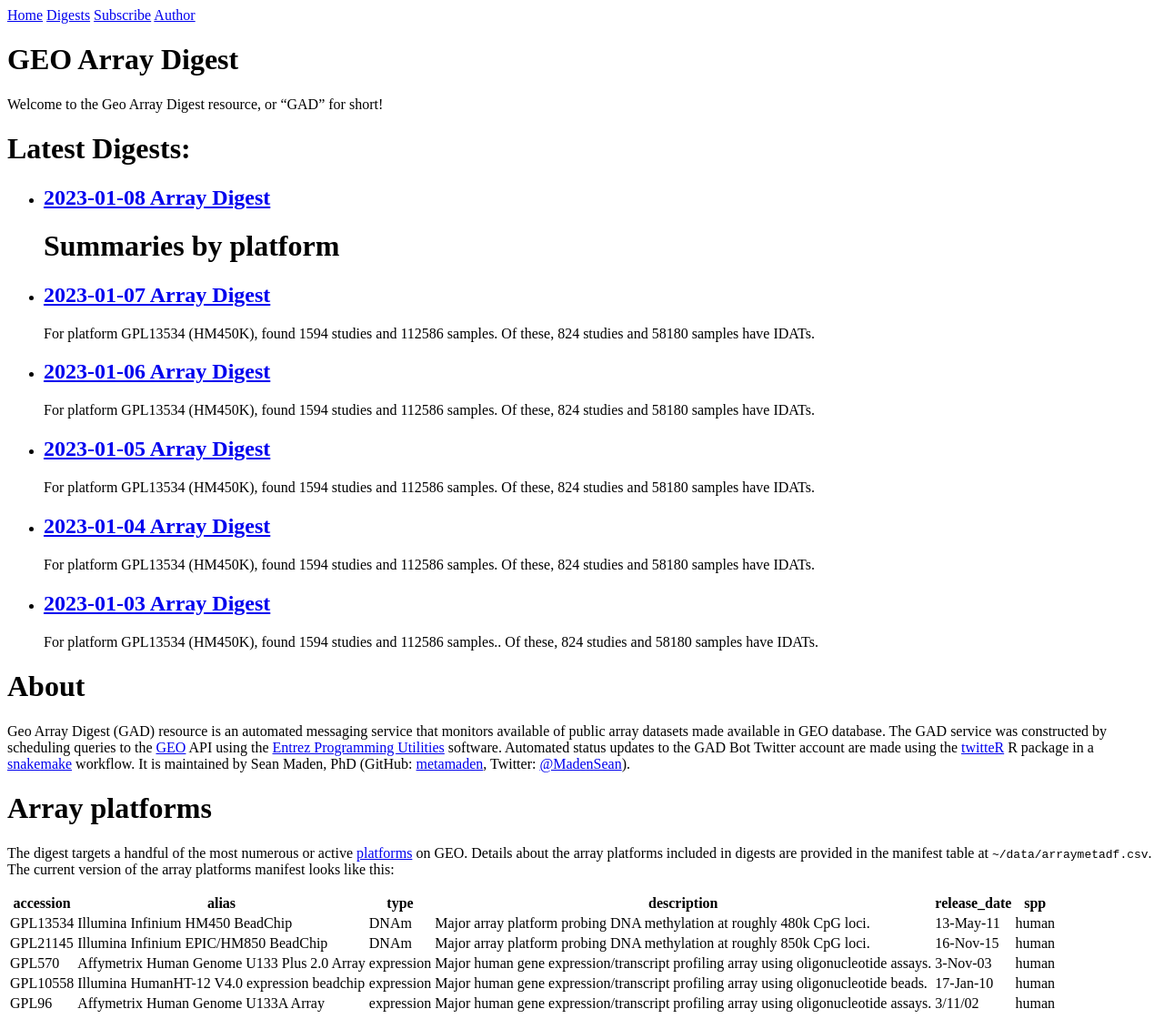
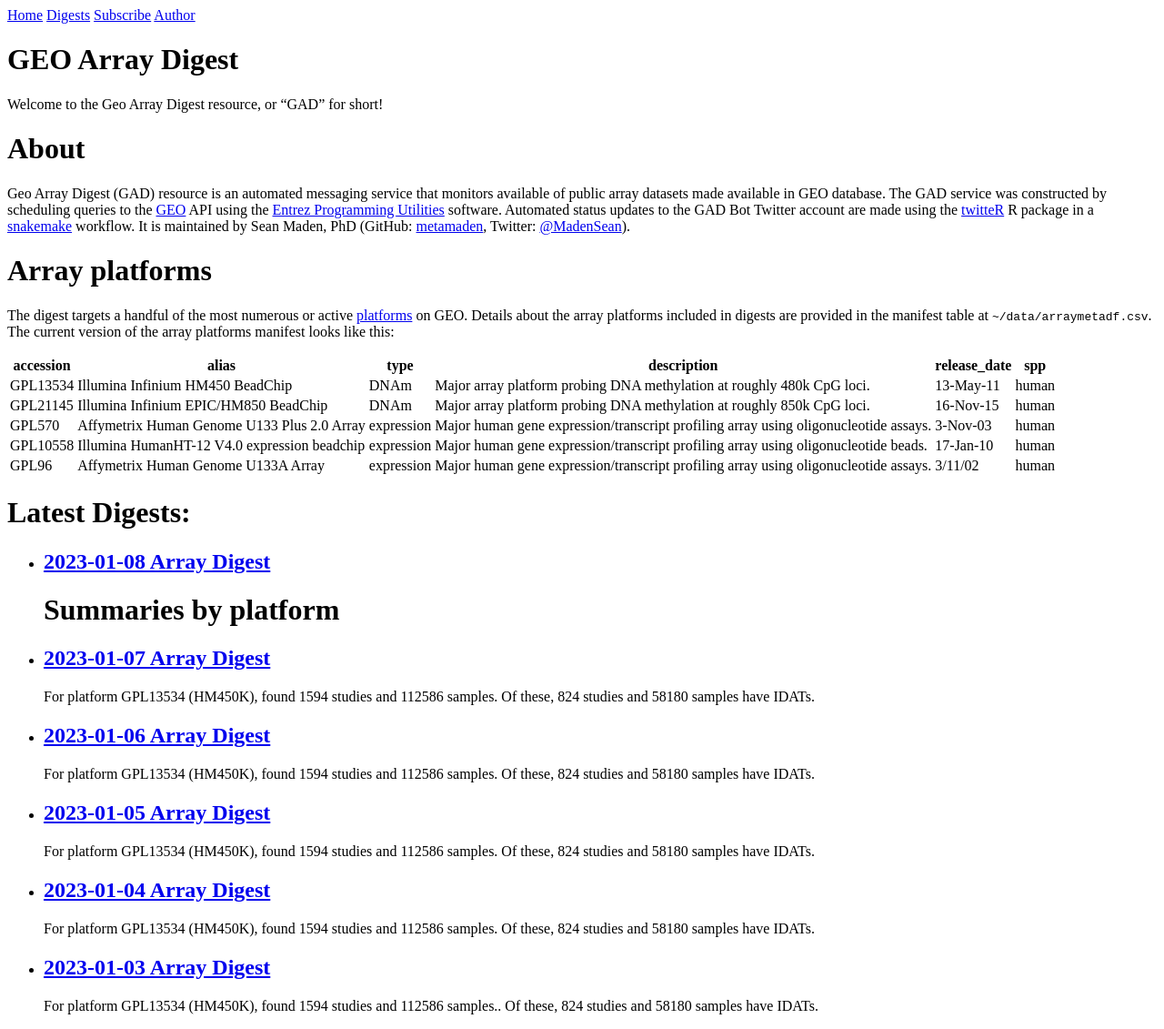
Before and after one commit to metamaden/geoarraydigest, a Jekyll site: the page built from index.md, in a window 1280 px wide. Shown: the whole page at 91% size. Built offline with Jekyll 4.4.1, drawn with Linux system fonts in a browser that asks for light colours.

Commit message:
Update index.md
changes index content order

```diff
--- a/index.md
+++ b/index.md
@@ -5,17 +5,6 @@ layout: default
 <h1>GEO Array Digest</h1>
 
 Welcome to the Geo Array Digest resource, or "GAD" for short!
-
-<h1>Latest Digests:</h1>
-
-<ul>
-  {% for post in site.posts %}
-    <li>
-      <h2><a href="/geoarraydigest/{{ post.url }}">{{ post.title }}</a></h2>
-      {{ post.excerpt }}
-    </li>
-  {% endfor %}
-</ul>
 
 <h1>About</h1>
 
@@ -32,3 +21,14 @@ The digest targets a handful of the most numerous or active [platforms](https://
 |GPL570   |Affymetrix Human Genome U133 Plus 2.0 Array |expression|Major human gene expression/transcript profiling array using oligonucleotide assays.|3-Nov-03    |human|
 |GPL10558 |Illumina HumanHT-12 V4.0 expression beadchip|expression|Major human gene expression/transcript profiling array using oligonucleotide beads. |17-Jan-10   |human|
 |GPL96    |Affymetrix Human Genome U133A Array         |expression|Major human gene expression/transcript profiling array using oligonucleotide assays.|3/11/02     |human|
+
+<h1>Latest Digests:</h1>
+
+<ul>
+  {% for post in site.posts %}
+    <li>
+      <h2><a href="/geoarraydigest/{{ post.url }}">{{ post.title }}</a></h2>
+      {{ post.excerpt }}
+    </li>
+  {% endfor %}
+</ul>
```
